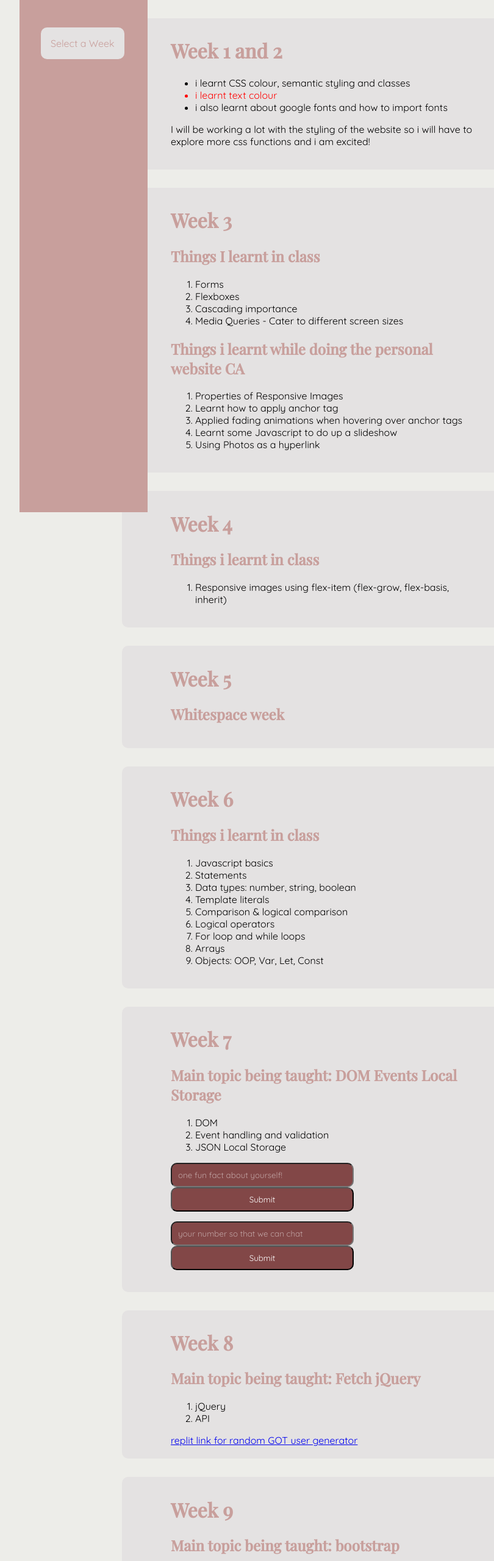
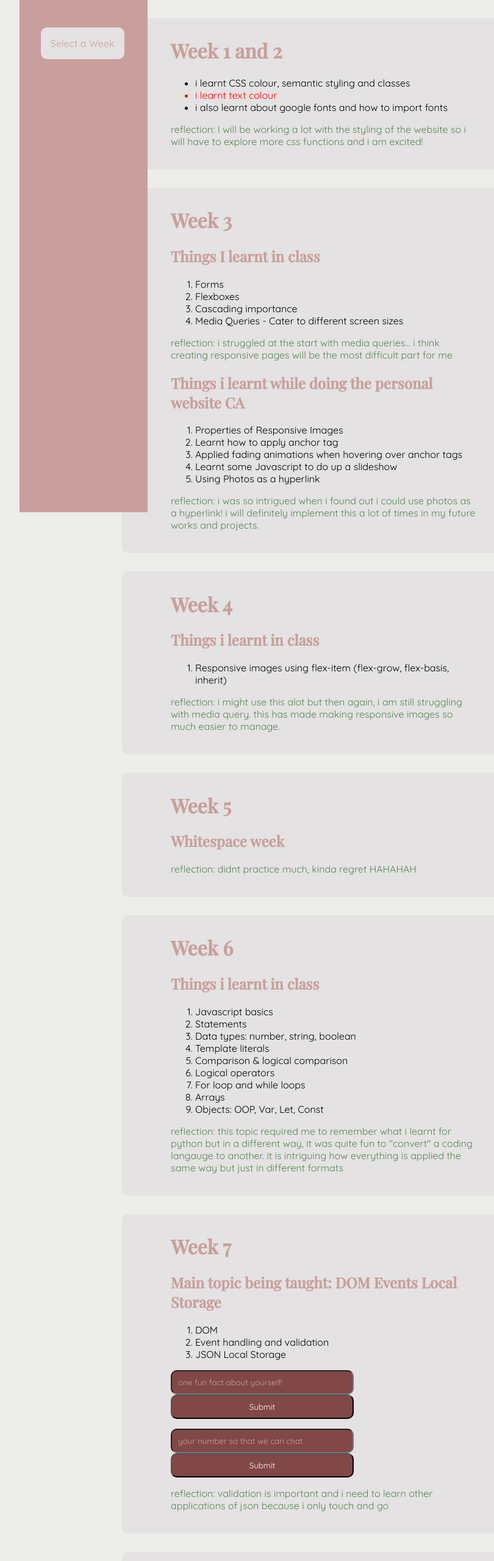
Before and after one commit to nrrjannah/developmental-blog, a plain HTML site: page index.html in a window 1280 px wide. Shown: the top 2560 px of the page at 61% size, without its empty margins (18-828 px from the left). Drawn offline with nearby package versions, Linux system fonts and the light colour scheme.

Commit message:
added reflections for each week

```diff
--- a/index.html
+++ b/index.html
@@ -30,7 +30,7 @@
                 <li style="color:red";>i learnt text colour</li>
                 <li>i also learnt about google fonts and how to import fonts</li>
             </ul>
-            <p>I will be working a lot with the styling of the website so i will have to explore more css functions and i am excited!</p>
+            <p>reflection: I will be working a lot with the styling of the website so i will have to explore more css functions and i am excited!</p>
         </div>
 
         <div id="week3" class="card2" class="flex-container">
@@ -42,6 +42,7 @@
                 <li>Cascading importance</li>
                 <li>Media Queries - Cater to different screen sizes</li>
             </ol>
+            <p>reflection: i struggled at the start with media queries... i think creating responsive pages will be the most difficult part for me</p>
 
             <h2>Things i learnt while doing the personal website CA</h2>
             <ol>
@@ -51,6 +52,7 @@
                 <li>Learnt some Javascript to do up a slideshow</li>
                 <li>Using Photos as a hyperlink</li>
             </ol>
+            <p>reflection: i was so intrigued when i found out i could use photos as a hyperlink! i will definitely implement this a lot of times in my future works and projects.</p>
         </div>
 
         <div id="week4" class="card3" class="flex-container">
@@ -59,11 +61,13 @@
             <ol>
                 <li>Responsive images using flex-item (flex-grow, flex-basis, inherit)</li>
             </ol>
+            <p>reflection: i might use this alot but then again, i am still struggling with media query. this has made making responsive images so much easier to manage.</p>
         </div>
 
         <div id="week5" class="card4" class="flex-container">
             <h1>Week 5</h1>
             <h2>Whitespace week</h2>
+            <p>reflection: didnt practice much, kinda regret HAHAHAH</p>
         </div>
 
         <div id="week6" class="card5" class="flex-container">
@@ -80,6 +84,7 @@
                 <li>Arrays</li>
                 <li>Objects: OOP, Var, Let, Const</li>
             </ol>
+            <p>reflection: this topic required me to remember what i learnt for python but in a different way, it was quite fun to "convert" a coding langauge to another. it is intriguing how everything is applied the same way but just in different formats</p>
         </div>
 
         <div id="week7" class="card6" class="flex-container">
@@ -100,6 +105,7 @@
                 <button type="button" onclick="phonenumber()">Submit</button>
                 <p id="demo"></p>
             </div>
+            <p>reflection: validation is important and i need to learn other applications of json because i only touch and go</p>
         </div>
 
         <div id="week8" class="card7" class="flex-container">
@@ -110,6 +116,7 @@
                 <li>API</li>
             </ol>
             <a href="https://replit.com/@Nur-JannahJann3/wk08-ca-randomuser#script.js">replit link for random GOT user generator<a>
+                <p>reflection: i want to explore other ways of using jQuery alongside other things such as API</p>
         </div>
 
         <div id="week9" class="card8" class="flex-container">
@@ -132,6 +139,7 @@
             <h1>Week 12</h1>
             <h2>Main topic being taught: RESTDB and NoSQL</h2>
             <a href="https://replit.com/@Nur-JannahJann3/simple-restDB#index.html">replit link for simple restdb</a>
+            <p>reflection: i think this one was the most fun exercise and topic out of all that has been taught. API seems very challenging and might be hard to get a hang of, but once i get it, i think it will be very fun!</p>
         </div>
 
         <div id="week14" class="card14" class="flex-container">
@@ -140,7 +148,7 @@
             <div class = "animation-center">
                 <lottie-player src="https://assets9.lottiefiles.com/packages/lf20_9oookkwa/loading.json" background="transparent" speed="1"  style="width: 200px; height: 200px;"  loop autoplay></lottie-player>
             </div>
-            <p>For some reason the animation wont show up :-( but thats okay, it works <a href="https://replit.com/@Nur-JannahJann3/simple-restDB2#index.html">here</a> instead</p>
+            <p>For some reason the animation wont show up :-( but thats okay, it works <a href="https://replit.com/@Nur-JannahJann3/simple-restDB2#index.html">here</a> instead. reflection: i will definitely be using this alot in future works and projects!</p>
         </div>
 
     </body>
--- a/style.css
+++ b/style.css
@@ -3,6 +3,7 @@
 h1, h2 {font-family: 'Playfair Display', serif; color:#c89f9c;}
 body, .dropbtn {font-family: 'Quicksand', sans-serif; background-color:#edede9;}
 .flex-container {display: flex; flex-wrap: wrap; justify-content: center; }
+p {color: rgb(84, 134, 84)}
 .card1, .card2, .card3, .card4, .card5, .card6, .card7, .card8, .card9, .card10n11, .card12, .card14{
 	width: 500px;
 	padding: 10px 150px 20px 80px;
```
